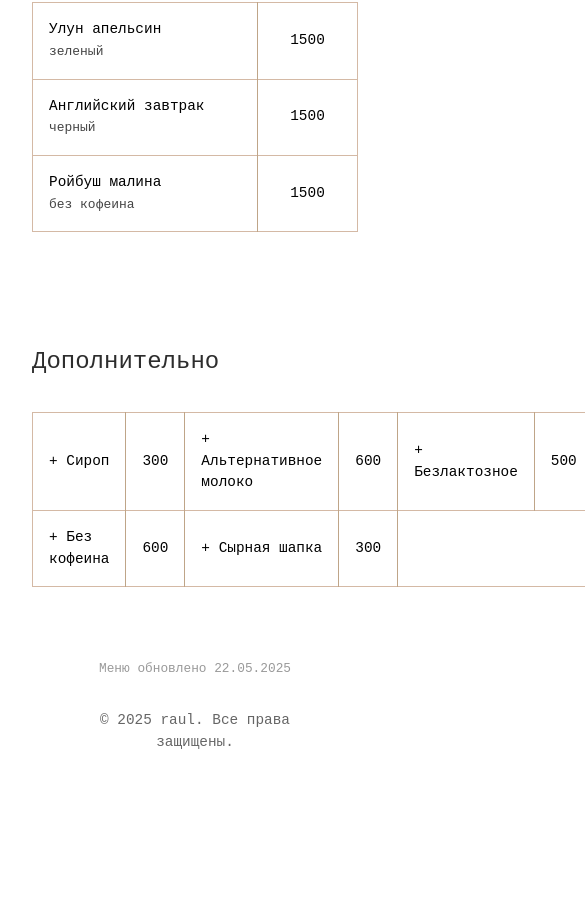
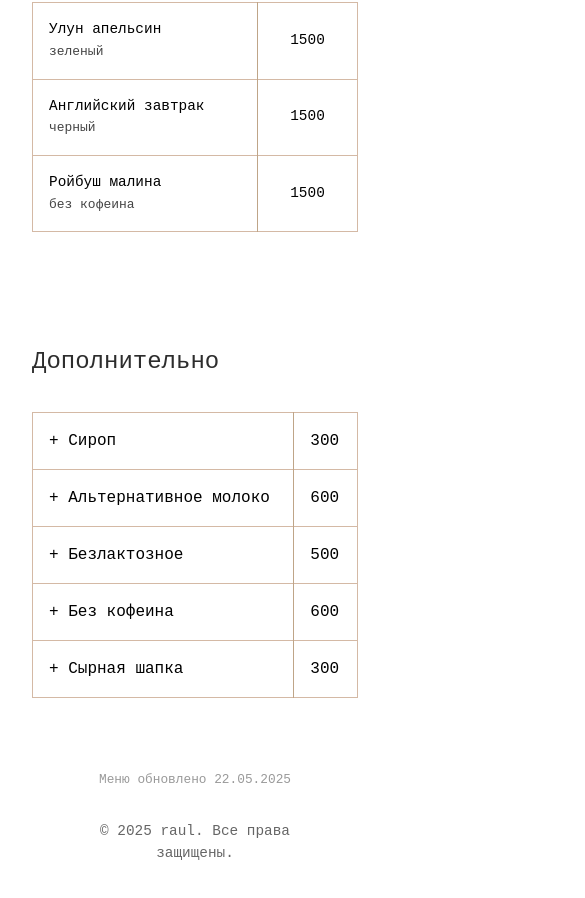
Before and after one commit to Uyatemes/raul-landing-, a Next.js app: page /menu in a window 390 px wide. Shown: the part 2315-3213 px from the top of the page, 585 px wide, since content can reach past the window. Before the commit the page ends 3132 px from the top, so only its background shows below. Built offline with nearby package versions, Linux system fonts and the light colour scheme.

Commit message:
Адаптация блока 'Дополнительно' под мобильные: каждая опция и цена в отдельной строке, таблица стала адаптивной

```diff
--- a/app/globals.css
+++ b/app/globals.css
@@ -295,6 +295,31 @@ html {
 
   .absolute.bottom-4 .text-xs {
     opacity: 0.8;
+  }
+
+  .menu-table.menu-table-additional tr {
+    display: table-row;
+    flex-direction: unset;
+    align-items: unset;
+    width: unset;
+  }
+  .menu-table.menu-table-additional td {
+    width: unset;
+    border-right: 1px solid #bfa588 !important;
+    padding: 1rem;
+    box-sizing: border-box;
+    font-size: 1rem;
+    text-align: left;
+    vertical-align: middle;
+  }
+  .menu-table.menu-table-additional td:last-child {
+    border-right: none !important;
+  }
+  .menu-table.menu-table-additional .menu-cell,
+  .menu-table.menu-table-additional .menu-cell-price {
+    text-align: left;
+    font-size: 1rem;
+    padding: 1rem;
   }
 }
 
--- a/app/menu/page.tsx
+++ b/app/menu/page.tsx
@@ -310,12 +310,16 @@ export default function Menu() {
                     <td className="menu-cell-price">
                       <div className="menu-cell-price-item">300</div>
                     </td>
+                  </tr>
+                  <tr className="menu-row">
                     <td className="menu-cell">
                       <div>+ Альтернативное молоко</div>
                     </td>
                     <td className="menu-cell-price">
                       <div className="menu-cell-price-item">600</div>
                     </td>
+                  </tr>
+                  <tr className="menu-row">
                     <td className="menu-cell">
                       <div>+ Безлактозное</div>
                     </td>
@@ -330,6 +334,8 @@ export default function Menu() {
                     <td className="menu-cell-price">
                       <div className="menu-cell-price-item">600</div>
                     </td>
+                  </tr>
+                  <tr className="menu-row">
                     <td className="menu-cell">
                       <div>+ Сырная шапка</div>
                     </td>
@@ -561,12 +567,16 @@ export default function Menu() {
                     <td className="menu-cell-price">
                       <div className="menu-cell-price-item">300</div>
                     </td>
+                  </tr>
+                  <tr className="menu-row">
                     <td className="menu-cell">
                       <div>+ Альтернативное молоко</div>
                     </td>
                     <td className="menu-cell-price">
                       <div className="menu-cell-price-item">600</div>
                     </td>
+                  </tr>
+                  <tr className="menu-row">
                     <td className="menu-cell">
                       <div>+ Безлактозное</div>
                     </td>
@@ -581,6 +591,8 @@ export default function Menu() {
                     <td className="menu-cell-price">
                       <div className="menu-cell-price-item">600</div>
                     </td>
+                  </tr>
+                  <tr className="menu-row">
                     <td className="menu-cell">
                       <div>+ Сырная шапка</div>
                     </td>
```
